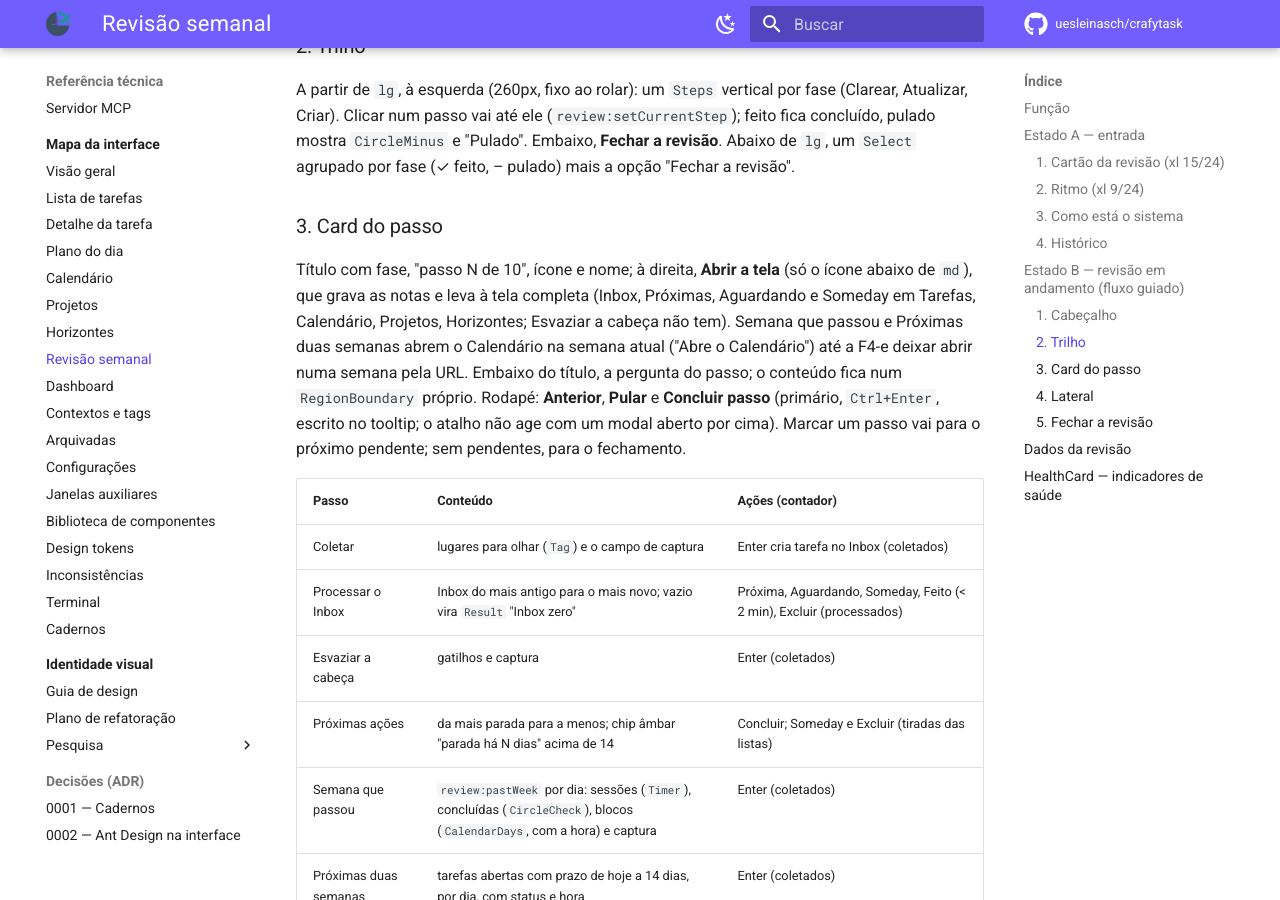
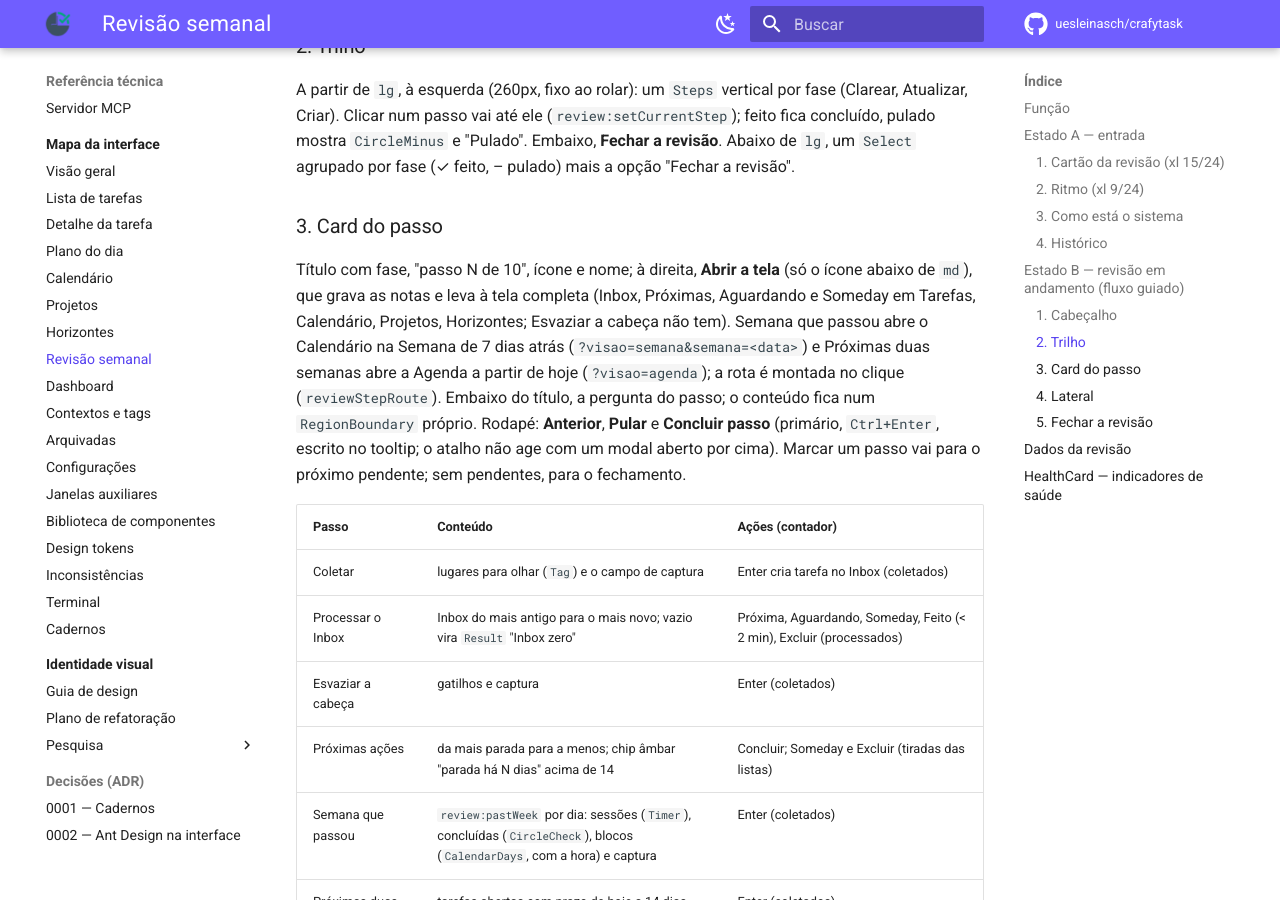
Before and after one commit to uesleinasch/crafytask, an MkDocs documentation site: the page built from docs/ui/07-revisao-semanal.md, in a window 1280 px wide and 900 px high, scrolled down 2033 px. Built offline with MkDocs 1.6.1 and Material for MkDocs 9.7.7, drawn with Linux system fonts in a browser that asks for light colours; some web fonts are replaced; comment, search, counter and statistics services are not loaded.

Commit message:
docs(calendar): descreve a semana pela URL e o atalho da revisão

```diff
--- a/docs/ui/07-revisao-semanal.md
+++ b/docs/ui/07-revisao-semanal.md
@@ -80,9 +80,10 @@ agrupado por fase (✓ feito, – pulado) mais a opção "Fechar a revisão".
 
 Título com fase, "passo N de 10", ícone e nome; à direita, **Abrir a tela** (só o ícone abaixo de
 `md`), que grava as notas e leva à tela completa (Inbox, Próximas, Aguardando e Someday em Tarefas,
-Calendário, Projetos, Horizontes; Esvaziar a cabeça não tem). Semana que passou e Próximas duas
-semanas abrem o Calendário na semana atual ("Abre o Calendário") até a F4-e deixar abrir numa semana
-pela URL. Embaixo do título, a pergunta do passo;
+Calendário, Projetos, Horizontes; Esvaziar a cabeça não tem). Semana que passou abre o Calendário
+na Semana de 7 dias atrás (`?visao=semana&semana=<data>`) e Próximas duas semanas abre a Agenda a
+partir de hoje (`?visao=agenda`); a rota é montada no clique (`reviewStepRoute`). Embaixo do título,
+a pergunta do passo;
 o conteúdo fica num `RegionBoundary` próprio. Rodapé: **Anterior**, **Pular** e **Concluir passo**
 (primário, `Ctrl+Enter`, escrito no tooltip; o atalho não age com um modal aberto por cima). Marcar um passo vai para o próximo pendente; sem
 pendentes, para o fechamento.
```
Also changed, not shown: docs/design/plano-de-refatoracao.md (+1 -1 lines), docs/design/prototipo/checklist.json (+10 -0 lines), docs/ui/04-calendario.md (+5 -0 lines).
